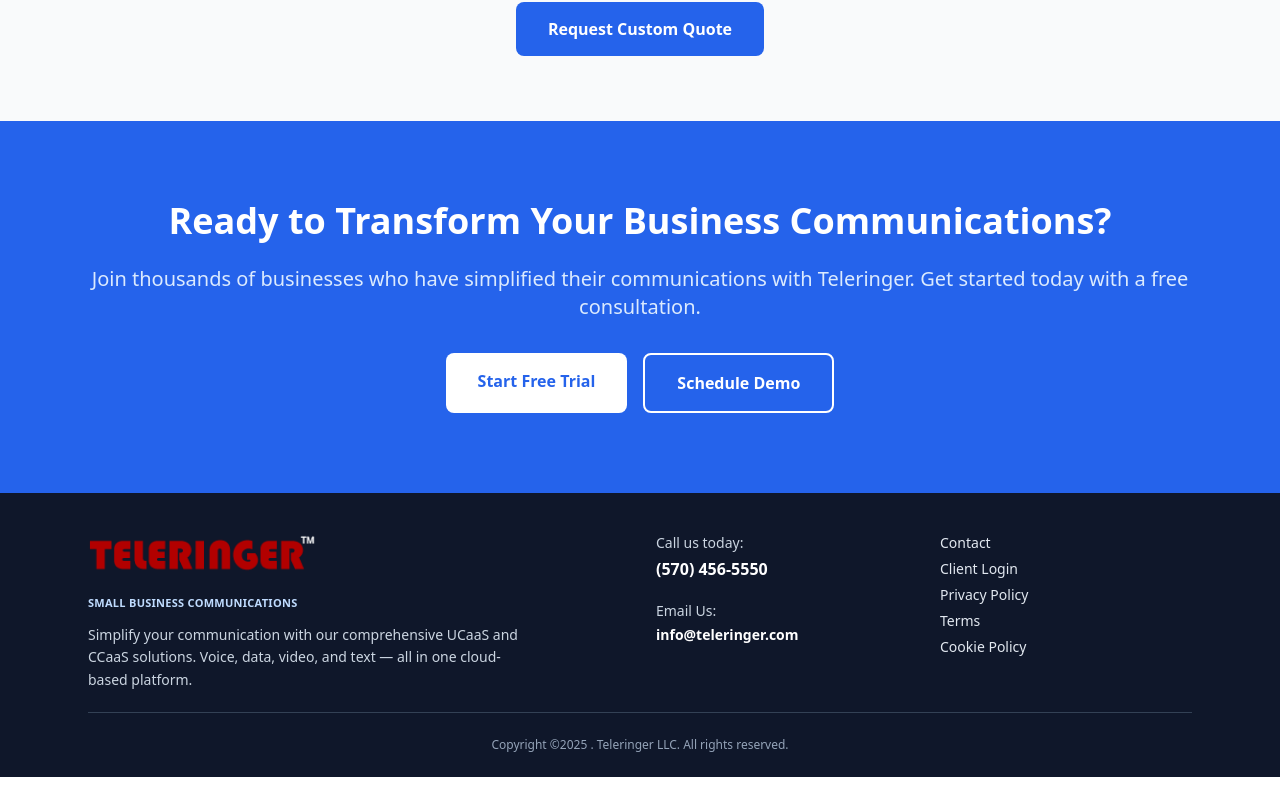
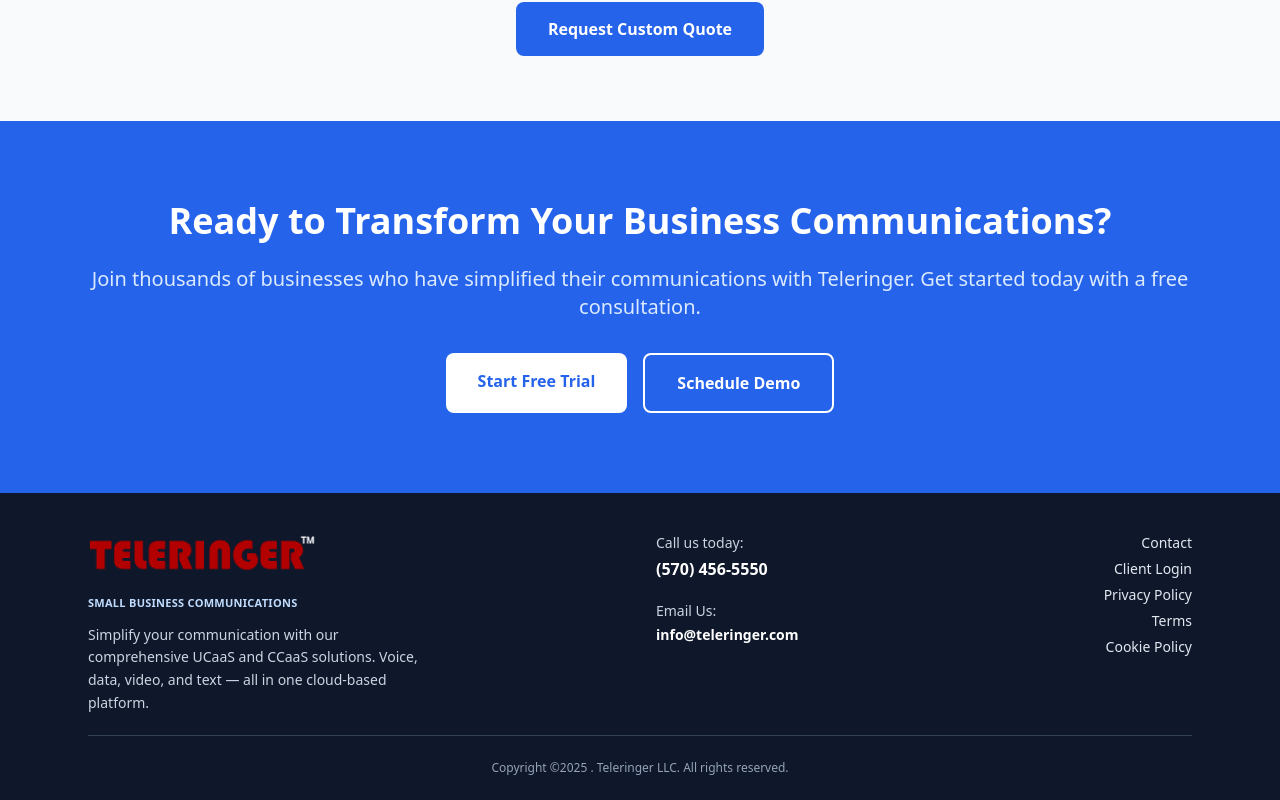
Before and after one commit to teleringer/teleringer, a Next.js app: page / in a window 1280 px wide. Shown: the part 3620-4420 px from the top of the page. Before the commit the page ends 4397 px from the top, so only its background shows below. Built offline with nearby package versions, Linux system fonts and the light colour scheme; no server answers.

Commit message:
Update Footer.tsx

```diff
--- a/components/Footer.tsx
+++ b/components/Footer.tsx
@@ -3,17 +3,14 @@
 export default function Footer() {
   const homeHref = process.env.NEXT_PUBLIC_SITE_URL || "/";
 
-  // Match the width of the section above; adjust this one class if needed.
-  // If your "Ready to Get Started?" block uses a specific max width, copy it here.
-  const containerWidth = "max-w-[1200px]"; // e.g., use "max-w-6xl" or "max-w-screen-xl" to match exactly
-
   return (
     <footer className="bg-slate-900 text-slate-200">
+      {/* Match page sections */}
       <div className="mx-auto max-w-6xl px-4 sm:px-6">
-        {/* Grid: 12 cols -> [5 | 1(spacer) | 3 | 3] */}
+        {/* Grid: 12 cols -> [4 | 2(spacer) | 3 | 3] */}
         <div className="grid grid-cols-1 gap-8 pt-10 pb-5 md:grid-cols-12">
-          {/* 1) Brand / blurb (col-span-5) */}
-          <div className="md:col-span-5">
+          {/* 1) Brand / blurb (col-span-4) */}
+          <div className="md:col-span-4">
             <a href={homeHref} aria-label="Go to Teleringer homepage" className="inline-block">
               <Image
                 src="/brand/footer-logo.png"
@@ -33,10 +30,10 @@
             </p>
           </div>
 
-          {/* 2) Spacer (col-span-1 on md+) to push right side inward */}
-          <div className="hidden md:col-span-1 md:block" />
+          {/* 2) Spacer to push the right side inward (col-span-2) */}
+          <div className="hidden md:col-span-2 md:block" />
 
-          {/* 3) Contact (col-span-3) */}
+          {/* 3) Contact (left-justified) */}
           <div className="md:col-span-3 text-sm">
             <div className="text-slate-300">Call us today:</div>
             <a
@@ -55,9 +52,9 @@
             </a>
           </div>
 
-          {/* 4) Links (col-span-3) — flush to right edge of container */}
-          <nav className="md:col-span-3 text-sm">
-            <ul className="space-y-1.5">
+          {/* 4) Links (RIGHT-JUSTIFIED, flush with container right edge) */}
+          <nav className="md:col-span-3 text-sm md:text-right">
+            <ul className="space-y-1.5 flex flex-col md:items-end">
               <li><a className="hover:underline" href="/contact">Contact</a></li>
               <li>
                 <a
@@ -76,7 +73,7 @@
           </nav>
         </div>
 
-        {/* Divider kept inside the SAME container so its left/right edges align with columns */}
+        {/* Divider inside the same container so edges align with columns */}
         <hr className="border-slate-700" />
 
         <div className="py-6 text-center text-xs text-slate-400">
```
